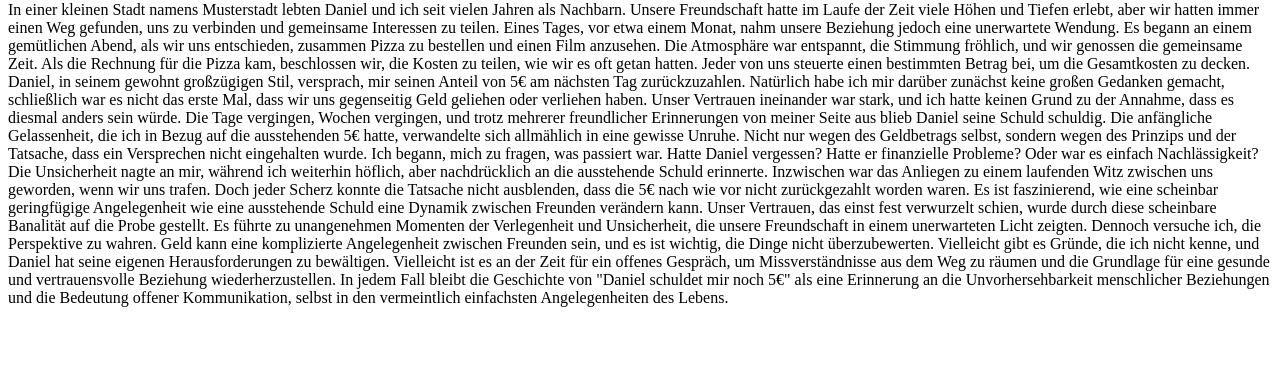
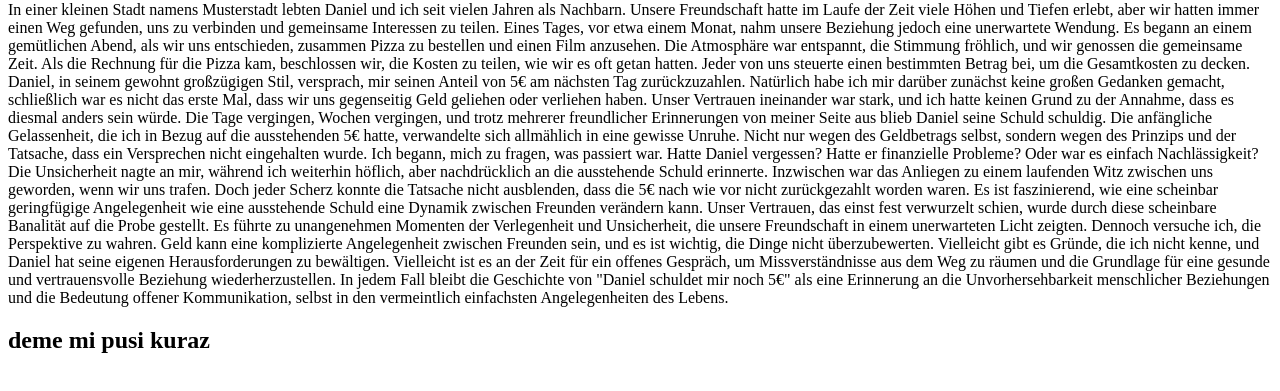
Before and after one commit to Daniel-schuldet-mir-immernoch-5/Daniel-schuldet-mir-immernoch-5.github.io, a plain HTML site: page index.html in a window 1280 px wide. Shown: the part 79-470 px from the top of the page. Drawn offline with Linux system fonts and the light colour scheme.

Commit message:
Update index.html

```diff
--- a/index.html
+++ b/index.html
@@ -23,5 +23,6 @@
 
         In jedem Fall bleibt die Geschichte von "Daniel schuldet mir noch 5€" als eine Erinnerung an die Unvorhersehbarkeit menschlicher Beziehungen und die Bedeutung offener Kommunikation, selbst in den vermeintlich einfachsten Angelegenheiten des Lebens.
     </div>
+    <h2>deme mi pusi kuraz</h2>
 </body>
 </html>
```
